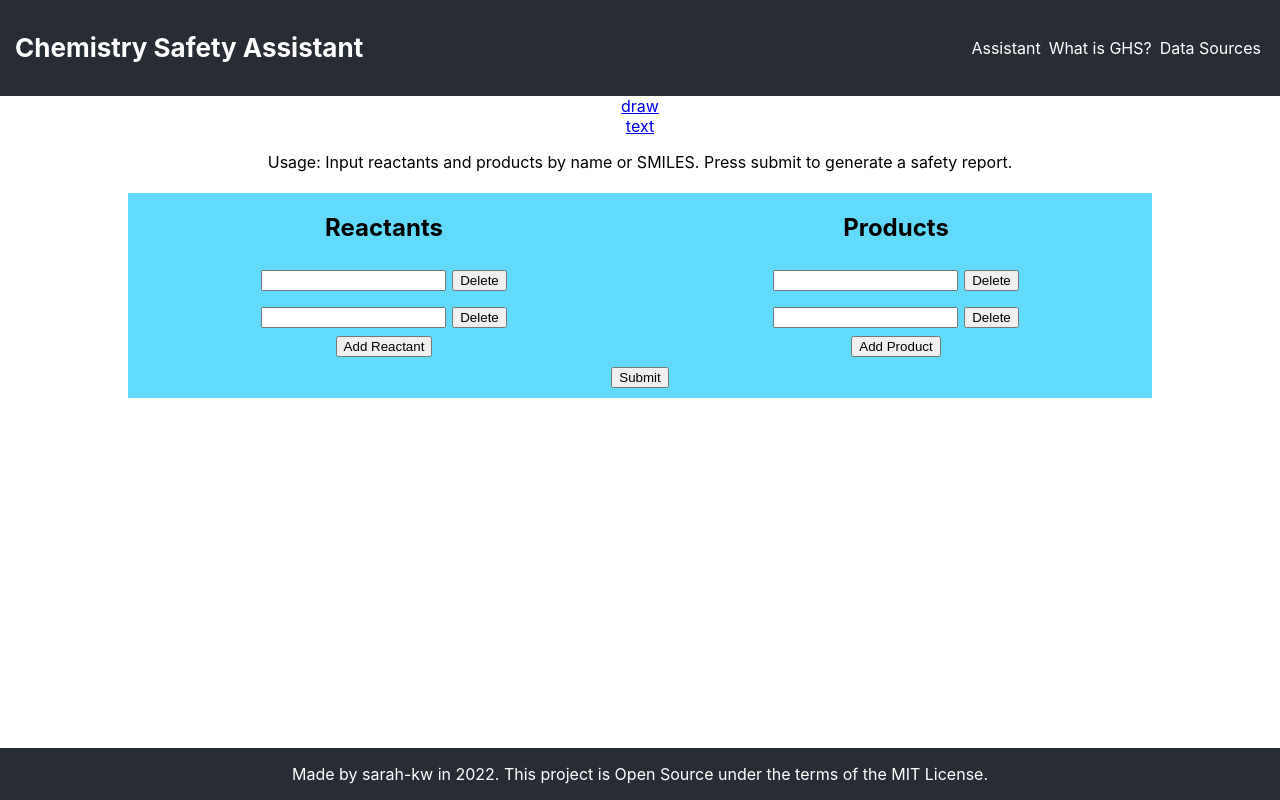
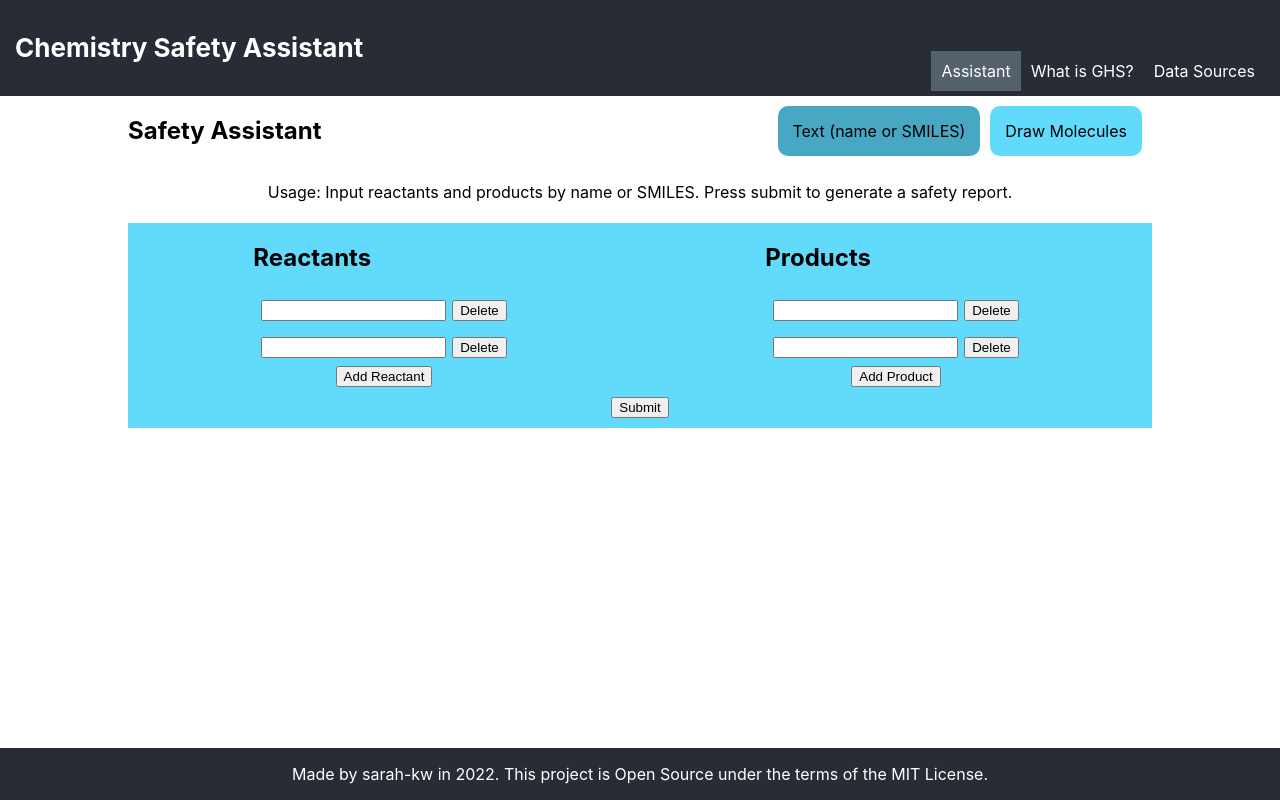
Before and after one commit to sarah-kw/chem-safety, a React (Create React App) app: page /safety-assistant/text in a window 1280 px wide. Built offline with nearby package versions, Linux system fonts and the light colour scheme.

Commit message:
update data sources page, use and style react router NavLinks, other changes for two different input methods in safety app form

```diff
--- a/src/App.css
+++ b/src/App.css
@@ -23,40 +23,46 @@ html, #root, body {
   font-size: calc(10px + 2vmin);
   padding: 5px;
 }
+.App-header nav {
+  align-self: baseline;
+  margin-top: auto;
+}
 
-nav ul {
+.App-header nav ul {
   min-width: 20%;
   display: flex;
   justify-content: space-between;
   margin: 5px;
+  list-style: none;
+  padding-left: 0px;
 }
 
-nav ul {
-  list-style: none;
-  display: flex;
-}
 
-nav ul li {
+.App-header nav ul li {
   min-width: max-content;
-  padding: 4px;
+  /* padding: 4px; */
   /* width: 150px; */
   word-wrap: normal;
 }
 
-nav a {
+.App-header a {
   color: white;
   text-decoration: none;
+  padding: 10px;
   /* border: 10px solid green; */
 }
 
-nav a:visited {
+.App-header a:visited {
   color: white
 }
 
-nav a:hover {
+.App-header a:hover {
   color: pink;
 }
 
+.App-header .active {
+  background-color: #54616d
+}
 /* .App-link {
   color: #61dafb;
 } */
@@ -71,6 +77,56 @@ footer {
 .SafetyApp {
   display: flex;
   flex-direction: column;
+}
+.SafetyApp h2 {
+  text-align: left;
+}
+.SafetyAppHeader {
+  display: flex;
+  justify-content: space-between;
+  align-items: center;
+  padding-left: 10%;
+  padding-right: 10%;
+}
+
+.SafetyAppHeader nav ul {
+  display: flex;
+  align-items: center;
+  margin: 5px;
+  list-style: none;
+  padding-left: 0px;
+}
+
+.SafetyAppHeader nav ul li {
+  display: flex;
+  /* padding: 15px;
+  margin: 5px; */
+  /* background-color: #61dafb; */
+  /* border-radius: 10px;
+  width: 100px; */
+}
+
+.SafetyAppHeader a {
+  background-color: #61dafb;
+  padding: 15px;
+  margin: 5px;
+  border-radius: 10px;
+  text-decoration: none;
+  color: black;
+}
+
+.SafetyAppHeader a:visited {
+  color: black;
+}
+
+.SafetyAppHeader .active {
+  background-color: #48a8c3;
+}
+
+
+.AppHowTo {
+  padding-left: 10%;
+  padding-right: 10%;
 }
 
 .ReactionForm {
@@ -166,3 +222,10 @@ input[type=submit] {
 .SafetyRow--HazardsUnavailable {
   background-color: lightcoral;
 }
+
+
+.DataSources ol li {
+  text-align: left;
+  padding-top: 5px;
+  margin: 20px;
+}
--- a/src/App.js
+++ b/src/App.js
@@ -1,5 +1,5 @@
 import "./App.css";
-import { Outlet, Link } from "react-router-dom";
+import { Outlet, NavLink } from "react-router-dom";
 
 function App() {
   return (
@@ -9,14 +9,13 @@ function App() {
         <nav>
           <ul>
             <li>
-              <Link to="/safety-assistant">Assistant</Link>
-            </li>
-            {/* <Link to="/about">About</Link> */}
-            <li>
-              <Link to="/ghs">What is GHS?</Link>
+              <NavLink to="/safety-assistant">Assistant</NavLink>
             </li>
             <li>
-              <Link to="data">Data Sources</Link>
+              <NavLink to="/ghs">What is GHS?</NavLink>
+            </li>
+            <li>
+              <NavLink to="data">Data Sources</NavLink>
             </li>
           </ul>
         </nav>
--- a/src/components/DrawReactionForm.js
+++ b/src/components/DrawReactionForm.js
@@ -1,14 +1,13 @@
-import { Jsme } from "jsme-react";
 import React, { useState } from "react";
 import ReactionDrawInput from "./ReactionDrawInput";
 import { useOutletContext } from "react-router-dom";
 
-// const DrawReactionForm = ({ getChemicalInfo }) => {
 const DrawReactionForm = () => {
   const getChemicalInfo = useOutletContext()[0];
+
   const [formData, setFormData] = useState({
-    reactants: ["", ""],
-    products: ["", ""],
+    reactants: [""],
+    products: [""],
   });
 
   const deleteReactantSlot = (id) => {
@@ -37,30 +36,20 @@ const DrawReactionForm = () => {
     setFormData(updatedFormData);
   };
 
-  const onFormChange = (event) => {
-    console.log(event);
-    console.log(`id is ${event.target.id}`);
-    // const inputClass = event.target.name;
-    const inputValue = event.target.value;
-    console.log(inputValue);
-
-    // const updatedFormData = { ...formData };
-    // updatedFormData[inputClass][event.target.id] = inputValue;
-
-    // setFormData(updatedFormData);
-    // console.log(updatedFormData);
-  };
-
   const onFormSubmit = (event) => {
     event.preventDefault();
     getChemicalInfo(formData);
   };
-  // const onSketchChange = (smiles) => {
-  //   console.log(smiles);
-  // };
-  const updateCallback = (id, smiles) => {
+
+  const updateReactantCallback = (id, smiles) => {
     const updatedFormData = { ...formData };
     updatedFormData["reactants"][id] = smiles;
+    setFormData(updatedFormData);
+    console.log(updatedFormData);
+  };
+  const updateProductCallback = (id, smiles) => {
+    const updatedFormData = { ...formData };
+    updatedFormData["products"][id] = smiles;
     setFormData(updatedFormData);
     console.log(updatedFormData);
   };
@@ -71,7 +60,7 @@ const DrawReactionForm = () => {
         key={index}
         id={index}
         deleteSlot={deleteReactantSlot}
-        updateCallback={updateCallback}
+        updateCallback={updateReactantCallback}
       ></ReactionDrawInput>
     );
   });
@@ -81,14 +70,21 @@ const DrawReactionForm = () => {
       <ReactionDrawInput
         key={index}
         id={index}
-        smiles={formData.products.index}
+        // smiles={formData.products.index}
         deleteSlot={deleteProductSlot}
-        updateCallback={updateCallback}
+        updateCallback={updateProductCallback}
       ></ReactionDrawInput>
     );
   });
 
   return (
+    <React.Fragment>
+      <section className="AppHowTo">
+        <p>
+          Usage: Draw reactants or products in the space provided (1 per
+          canvas). Press submit to generate a safety report.
+        </p>
+      </section>
       <form className="DrawReactionForm" onSubmit={onFormSubmit}>
         <div className="InputBlock">
           <section className="ReactantInputs">
@@ -108,6 +104,7 @@ const DrawReactionForm = () => {
         </div>
         <input type="submit" />
       </form>
+    </React.Fragment>
   );
 };
 
--- a/src/components/ReactionForm.js
+++ b/src/components/ReactionForm.js
@@ -1,6 +1,8 @@
 import React, { useState } from "react";
+import { useOutletContext } from "react-router-dom";
 
-const ReactionForm = ({ getChemicalInfo }) => {
+const ReactionForm = () => {
+  const getChemicalInfo = useOutletContext()[0];
   const [formData, setFormData] = useState({
     reactants: ["", ""],
     products: ["", ""],
--- a/src/index.js
+++ b/src/index.js
@@ -3,7 +3,7 @@ import ReactDOM from "react-dom/client";
 import "./index.css";
 import App from "./App";
 import reportWebVitals from "./reportWebVitals";
-import { BrowserRouter, Route, Routes } from "react-router-dom";
+import { BrowserRouter, Navigate, Route, Routes } from "react-router-dom";
 import WhatIsGHS from "./routes/WhatIsGHS";
 import SafetyApp from "./routes/SafetyApp";
 import DataSources from "./routes/DataSources";
@@ -12,22 +12,27 @@ import ReactionForm from "./components/ReactionForm";
 
 const root = ReactDOM.createRoot(document.getElementById("root"));
 root.render(
-  <React.StrictMode>
+  // <React.StrictMode>
   <BrowserRouter>
     <Routes>
+      {/* <Route exact path="/">
+        <Redirect to="safety-assistant"></Redirect>
+      </Route> */}
       <Route path="/" element={<App />}>
         <Route path="ghs" element={<WhatIsGHS />} />
         <Route path="safety-assistant" element={<SafetyApp />}>
           <Route path="draw" element={<DrawReactionForm />} />
           <Route path="text" element={<ReactionForm />} />
-            <Route index element={<ReactionForm />} />
+          <Route index element={<Navigate to="text" replace />} />
+          {/* <Route index element={<ReactionForm />} /> */}
         </Route>
         <Route path="data" element={<DataSources />} />
-          <Route index element={<SafetyApp />} />
+        <Route index element={<Navigate to="safety-assistant" replace />} />
+        {/* <Route index element={<SafetyApp />} /> */}
       </Route>
     </Routes>
   </BrowserRouter>
-  </React.StrictMode>
+  // </React.StrictMode>
 );
 
 // If you want to start measuring performance in your app, pass a function
--- a/src/routes/DataSources.js
+++ b/src/routes/DataSources.js
@@ -3,7 +3,7 @@ import React from "react";
 
 const DataSources = () => {
   return (
-    <section>
+    <section className="DataSources">
       <h2>Data Sources</h2>
       <p>
         This app is powered by the{" "}
@@ -13,9 +13,14 @@ const DataSources = () => {
         <a href="https://pubchem.ncbi.nlm.nih.gov/">PubChem</a>, an open
         chemistry database provided by the National Institutes of Health (NIH).
       </p>
+      <p>
+        Structure drawing uses the{" "}
+        <a href="https://jsme-editor.github.io/">JSME Molecular Editor</a> by
+        Peter Ertl and Bruno Bienfait.
+      </p>
 
       <h2>Citations</h2>
-      <ul>
+      <ol>
         <li>
           Kim, S., Chen, J., Cheng, T., Gindulyte, A., He, J., He, S., Li, Q.,
           Shoemaker, B. A., Thiessen, P. A., Yu, B., Zaslavsky, L., Zhang, J., &
@@ -35,7 +40,12 @@ const DataSources = () => {
           PubChem. J Cheminform. 2019 Aug 9; 11(1):56. [PubMed PMID: 31399858]
           doi: 10.1186/s13321-019-0375-2.
         </li>
-      </ul>
+        <li>
+          Bienfait, Bruno; Ertl, Peter (2013). "JSME: a free molecule editor in
+          JavaScript". Journal of Cheminformatics. 5 (1): 24.
+          doi:10.1186/1758-2946-5-24
+        </li>
+      </ol>
     </section>
   );
 };
--- a/src/routes/SafetyApp.js
+++ b/src/routes/SafetyApp.js
@@ -1,11 +1,7 @@
-// import "./App.css";
-import ReactionForm from "../components/ReactionForm";
 import SafetyTable from "../components/SafetyTable";
 import axios from "axios";
-import { useState } from "react";
-import DrawReactionForm from "../components/DrawReactionForm";
-import { Link, Outlet, Route } from "react-router-dom";
-// import { Outlet, Link } from "react-router-dom";
+import { useEffect, useState } from "react";
+import { NavLink, Outlet, useLocation } from "react-router-dom";
 
 function SafetyApp() {
   const deployedURL = "https://chemsafetyasstbackend.azurewebsites.net";
@@ -20,9 +16,21 @@ function SafetyApp() {
         !(chemicalList["reactants"][i] === null) &&
         !(chemicalList["reactants"][i] === "")
       ) {
-        requestParams[i] = chemicalList["reactants"][i];
+        const param_id = `r${i}`;
+        requestParams[param_id] = chemicalList["reactants"][i];
       }
     }
+    for (let i = 0; i < chemicalList["products"].length; i++) {
+      console.log(chemicalList["products"][i]);
+      if (
+        !(chemicalList["products"][i] === null) &&
+        !(chemicalList["products"][i] === "")
+      ) {
+        const param_id = `p${i}`;
+        requestParams[param_id] = chemicalList["products"][i];
+      }
+    }
+    console.log(requestParams);
     axios
       .get(`${deployedURL}/chemicals`, {
         params: requestParams,
@@ -47,16 +55,33 @@ function SafetyApp() {
       <SafetyTable safetyInfo={reactionSafetyInfo}></SafetyTable>
     );
 
+  // Removes safety table content when switching between sub-apps
+  const setSafetyTableNull = () => {
+    setReactionSafetyInfo(null);
+  };
+  const location = useLocation();
+  useEffect(() => {
+    setSafetyTableNull();
+  }, [location]);
+
   return (
     <div className="SafetyApp">
-      <Link to="/safety-assistant/draw">draw</Link>
-      <Link to="/safety-assistant/text">text</Link>
+      <header className="SafetyAppHeader">
+        <h2>Safety Assistant</h2>
+        <nav>
+          <ul>
+            <li>
+              <NavLink to="/safety-assistant/text">
+                Text (name or SMILES)
+              </NavLink>
+            </li>
+            <li>
+              <NavLink to="/safety-assistant/draw">Draw Molecules</NavLink>
+            </li>
+          </ul>
+        </nav>
+      </header>
       <Outlet context={[getChemicalInfo]} />
-      {/* <ReactionForm
-        className="ReactionForm"
-        getChemicalInfo={getChemicalInfo}
-      ></ReactionForm>
-      <DrawReactionForm getChemicalInfo={getChemicalInfo} /> */}
       {safetyTable}
     </div>
   );
```
Lines whose indentation alone changed are shown as unchanged.
